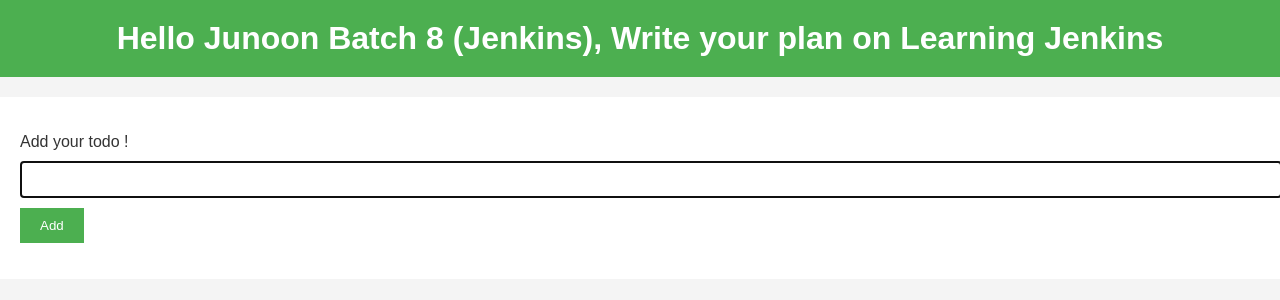
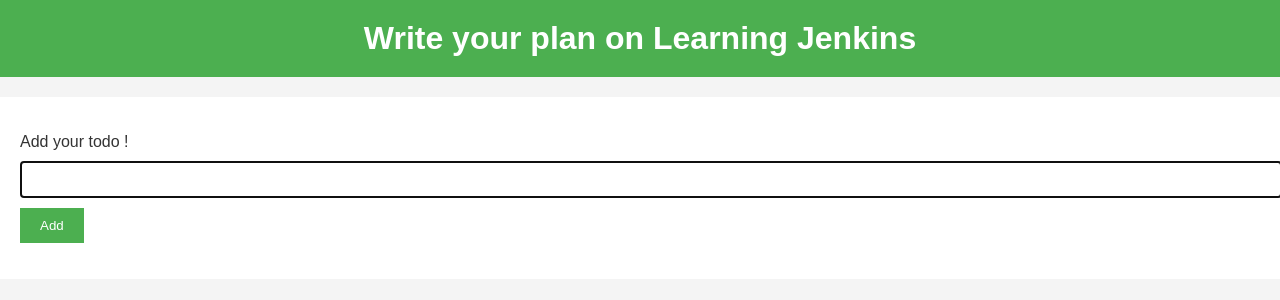
Before and after one commit to Prem192002/node-todo-cicd, a Node server app: page /todo in a window 1280 px wide. Shown: the top 300 px of the page. Run offline with Node 20, Linux system fonts and the light colour scheme.

Commit message:
fourth commit

```diff
--- a/views/todo.ejs
+++ b/views/todo.ejs
@@ -89,7 +89,7 @@
     </head>
 
     <body>
-        <h1>Hello Junoon Batch 8 (Jenkins), Write your plan on Learning Jenkins</h1>
+        <h1>Write your plan on Learning Jenkins</h1>
         <ul>
             <% todolist.forEach(function(todo, index) { %>
             <li>
```
